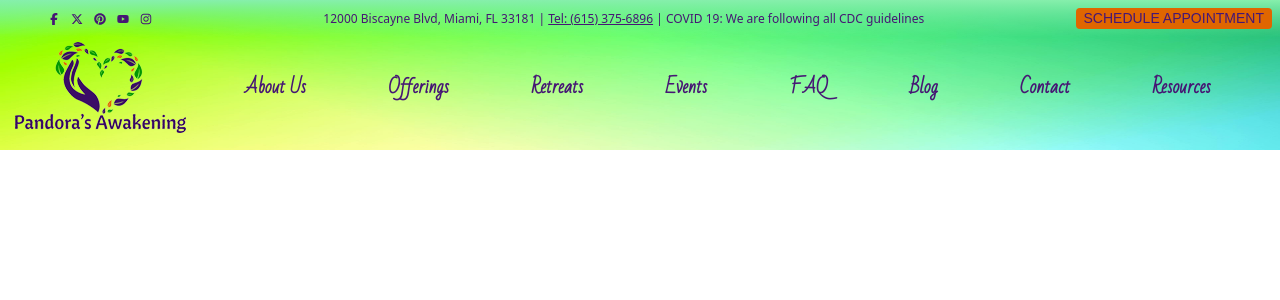
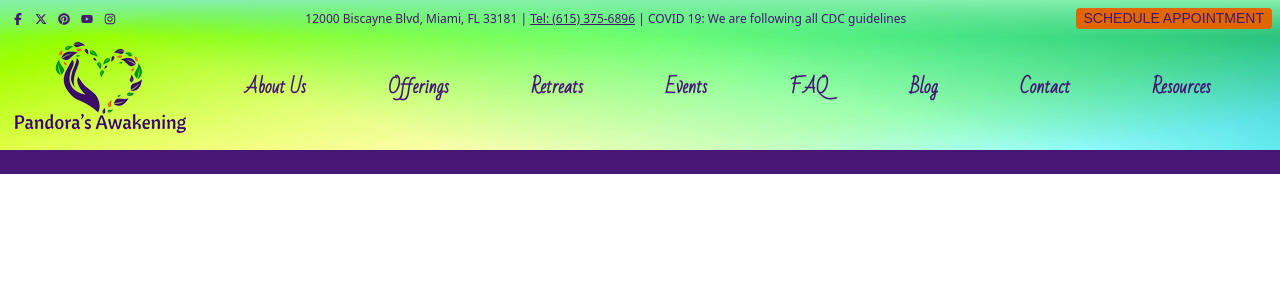
Before and after one commit to dogbeide/pandoras-awakening, a Next.js app: page / in a window 1280 px wide. Shown: the top 300 px of the page. Built offline with nearby package versions, Linux system fonts and the light colour scheme; a web font is replaced by a local one.

Commit message:
Implement Footer

```diff
--- /dev/null
+++ b/app/components/footer/Footer.jsx
@@ -0,0 +1,30 @@
+import Image from 'next/image'
+
+import './footer.css'
+import SocialIcons from '../navbar/SocialIcons'
+
+export default function Footer() {
+  return(
+    <div id="footer" className='flex flex-row max-md:flex-col justify-center items-center py-3 text-white max-md:text-sm max-sm:text-xs'>
+      <div className='px-3'>
+        <Image className='min-w-28 min-h-16' src="/logo-white.webp" alt="pandoras logo white" width={113} height={64} />
+      </div>
+      <div className='px-3 max-md:my-2 flex flex-col justify-start w-72 h-20 max-md:h-auto text-left max-md:text-center'>
+        <span className='font-bold mb-2 max-md:mb-0'>Location</span>
+        <span>12000 Biscayne Blvd, Miami, FL 33181</span>
+      </div>
+      <div className='px-3 max-md:my-2 flex flex-col justify-start w-72 h-20 max-md:h-auto text-left max-md:text-center'>
+        <span className='font-bold mb-3 max-md:mb-0'>Contact</span>
+        <span>(615) 375-6896</span>
+        <span className='break-all'>contact@pandorasawakening.com</span>
+      </div>
+      <div className='flex flex-col px-3 justify-start items-center'>
+        <SocialIcons />
+        <a href="https://providers.therapyforblackgirls.com/listing/pandoras-awakening/">
+          <Image className='mt-4' src="/TFBG-Logo-Wine.webp" alt='Therapy for Black Girls' width={64} height={64} />
+        </a>
+      </div>
+
+    </div>
+  )
+}
--- /dev/null
+++ b/app/components/footer/footer.css
@@ -0,0 +1,4 @@
+#footer {
+  background-color: var(--pandoras-purple);
+  min-height: 150px;
+}
--- a/app/components/navbar/SocialIcons.tsx
+++ b/app/components/navbar/SocialIcons.tsx
@@ -2,7 +2,7 @@
 
 export default function SocialIcons() {
   return (
-    <div className="social-icons flex flex-row justify-between w-28 ml-9 max-lg:ml-0 my-1">
+    <div className="social-icons flex flex-row justify-between w-28 my-1">
       <a href='https://www.facebook.com/pandorasawakening/' target='_blank' className="px-1">
         <span className="[&>svg]:h-3 [&>svg]:w-3">
           <svg
--- a/app/layout.tsx
+++ b/app/layout.tsx
@@ -2,6 +2,7 @@ import type { Metadata } from "next";
 import { Inter } from "next/font/google";
 import "./globals.css";
 import Navbar from "./components/navbar/Navbar";
+import Footer from './components/footer/Footer';
 
 const inter = Inter({ subsets: ["latin"] });
 
@@ -19,7 +20,8 @@ export default function RootLayout({
     <html lang="en">
       <body className={inter.className}>
         <Navbar />
-        {children}
+          {children}
+        <Footer />
       </body>
     </html>
   );
```
Also changed, not shown: public/TFBG-Logo-Wine.webp (added), public/logo-white.webp (added).
